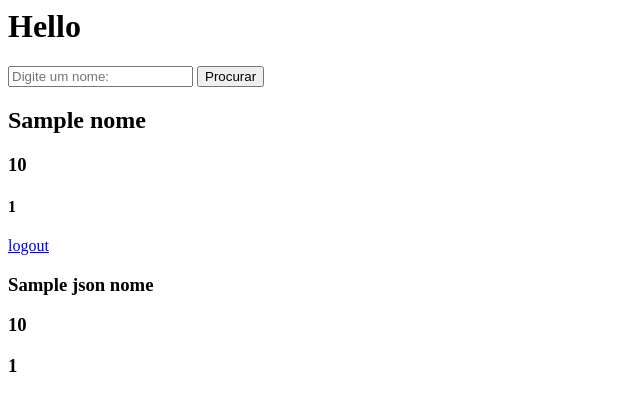
After one commit to Rubensrvsc/ApiDjango, a Django app: template appApi/templates/procura_nome.html in a window 1280 px wide. The commit adds this page. Shown: the top 411 px of the page, without its empty margins (0-640 px from the left). Run offline with Django 3.2, Linux system fonts and the light colour scheme; the template is opened without the code that fills it: most values are stand-ins (such as "Sample title", 1, 10 or a date in 2020).

Commit message:
add: procura nome

```diff
--- a/ApiDjango/settings.py
+++ b/ApiDjango/settings.py
@@ -37,6 +37,7 @@ INSTALLED_APPS = [
     'django.contrib.sessions',
     'django.contrib.messages',
     'django.contrib.staticfiles',
+    'crispy_forms',
     'appApi',
 ]
 
--- a/appApi/templates/api.html
+++ b/appApi/templates/api.html
@@ -1,6 +1,12 @@
 <h1>Hello</h1>
+<form method="GET" action="{% url 'procura_nome' %}">
+<input type="text" name="nome" id="nome" placeholder="Digite um nome: ">
+<button type="submit">Procurar</button>
+</form>
 <h2>{{nomes.name}}</h2>
 <h3>{{nomes.age}}</h3>
 <h4>{{nomes.count}}</h4>
 
 <p><a href="{% url 'logout' %}">logout</a></p>
+{% block body%}
+{% endblock %}
--- /dev/null
+++ b/appApi/templates/procura_nome.html
@@ -0,0 +1,11 @@
+{% extends 'api.html' %}
+
+{% block body %}
+
+<div>
+    <h3>{{json_nome.name}}</h3>
+    <h3>{{json_nome.age}}</h3>
+    <h3>{{json_nome.count}}</h3>
+  </div>
+
+{% endblock %}
--- a/appApi/templates/registrar.html
+++ b/appApi/templates/registrar.html
@@ -1,3 +1,4 @@
+
 <html lang="en">
 <head>
     <meta charset="UTF-8">
--- a/appApi/templates/registration/login.html
+++ b/appApi/templates/registration/login.html
@@ -1,3 +1,4 @@
+
 <h2>Login</h2>
 <form method="post">
   {% csrf_token %}
--- a/appApi/urls.py
+++ b/appApi/urls.py
@@ -6,4 +6,5 @@ urlpatterns = [
     path('api/',ApiResquest,name='api'),
     path('cadastrar_usuario/', cadastrar_usuario, name="cadastrar_usuario"),
     path('accounts/', include('django.contrib.auth.urls')),
+    path('procura_nome/',procura_nome,name="procura_nome"),
 ]
```
Also changed, not shown: appApi/views.py (+7 -0 lines), db.sqlite3.
